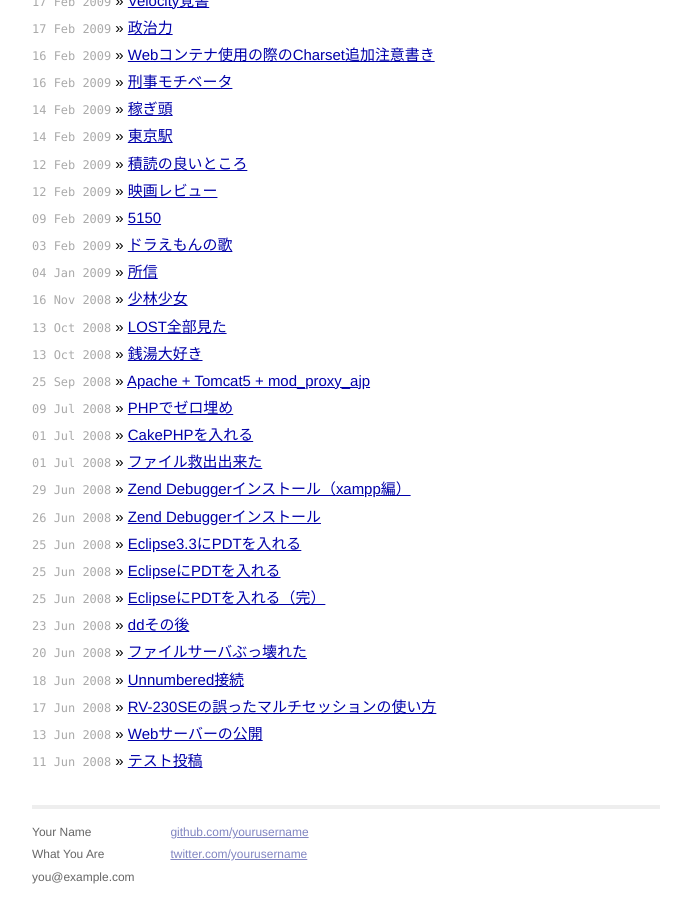
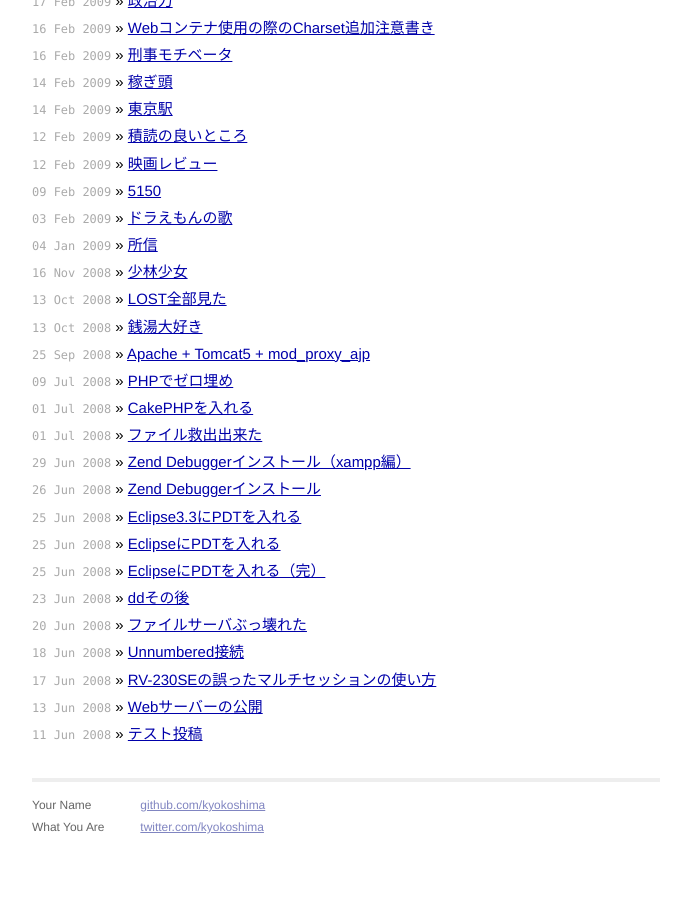
Before and after one commit to tmpla/tmpla.github.io, a Jekyll site: the page built from index.html, in a window 1280 px wide and 900 px high, scrolled down 7642 px. Shown: the whole window, without its empty margins (294-985 px from the left). Built offline with Jekyll 4.4.1, drawn with Linux system fonts in a browser that asks for light colours; Markdown is read by kramdown in place of the engine named in the settings; after the commit the page ends 8493 px from its top, so only the background shows below that; some of the changed text lies outside the part shown.

Commit message:
デフォルトポスト削除。メールアドレス設定

```diff
--- a/_layouts/default.html
+++ b/_layouts/default.html
@@ -28,13 +28,12 @@
               <p>
                 Your Name<br />
                 What You Are<br />
-                you@example.com
               </p>
             </div>
             <div class="contact">
               <p>
-                <a href="https://github.com/yourusername">github.com/yourusername</a><br />
-                <a href="https://twitter.com/yourusername">twitter.com/yourusername</a><br />
+                <a href="https://github.com/kyokoshima">github.com/kyokoshima</a><br />
+                <a href="https://twitter.com/kyokoshima">twitter.com/kyokoshima</a><br />
               </p>
             </div>
           </div>
```
Also changed, not shown: _posts/2014-05-05-welcome-to-jekyll.markdown (deleted, +0 -24 lines).
